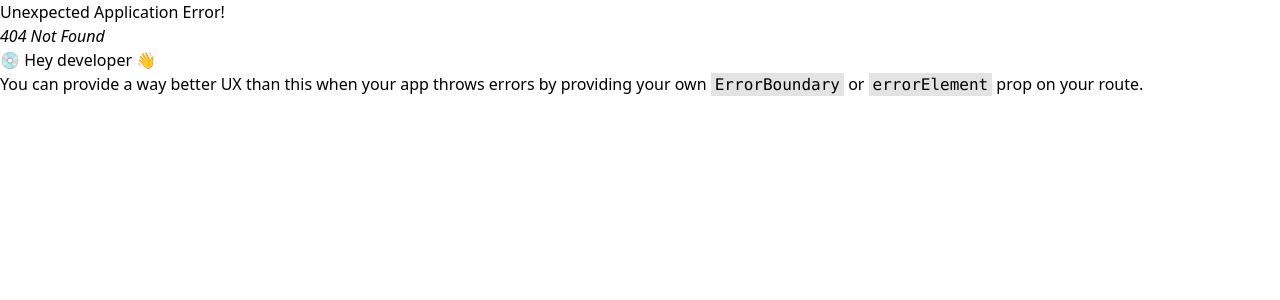
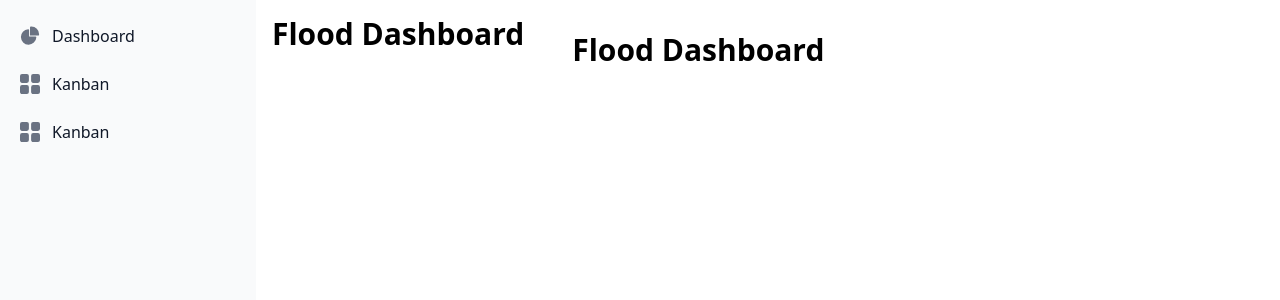
Before and after one commit to brandistone/EcoMind, a React (Vite) app: page /dashboard in a window 1280 px wide. Before the commit this address had no page. Shown: the top 300 px of the page. Built offline with nearby package versions, Linux system fonts and the light colour scheme.

Commit message:
new features

```diff
--- a/src/App.tsx
+++ b/src/App.tsx
@@ -4,6 +4,7 @@ import { BrowserRouter as Router, Route, Routes  } from "react-router-dom"
 import HomePage from "./frontend/pages/Home";
 import HeroSection from "./frontend/components/Herosection";
 import { Sidebar } from "lucide-react";
+import DashboardPage from "./frontend/pages/dashboard";
 
 const App = () => {
   return (
@@ -11,8 +12,10 @@ const App = () => {
       <Routes>
 
         <Route path="/" element={<HomePage />} />
-        <Route path="herosection" element={<HeroSection />} />
-        <Route path="sidebar" element={<Sidebar />} />
+        <Route path="/herosection" element={<HeroSection />} />
+        <Route path="/sidebar" element={<Sidebar />} />
+        <Route path="/dashboard" element={<DashboardPage />} />
+
 
 
       </Routes>
--- a/src/frontend/components/Sidebar.tsx
+++ b/src/frontend/components/Sidebar.tsx
@@ -79,8 +79,33 @@ const Sidebar: React.FC = () => {
                 </svg>
                 <span className="ms-3">Kanban</span>
               </Link>
+
+
+
+
             </li>
-            {/* Add other menu items here */}
+
+            <li>
+              <Link
+                to="/kanban"
+                className="flex items-center p-2 text-gray-900 rounded-lg dark:text-white hover:bg-gray-100 dark:hover:bg-gray-700 group"
+              >
+                <svg
+                  className="w-5 h-5 text-gray-500 transition duration-75 dark:text-gray-400 group-hover:text-gray-900 dark:group-hover:text-white"
+                  aria-hidden="true"
+                  xmlns="http://www.w3.org/2000/svg"
+                  fill="currentColor"
+                  viewBox="0 0 18 18"
+                >
+                  <path d="M6.143 0H1.857A1.857 1.857 0 0 0 0 1.857v4.286C0 7.169.831 8 1.857 8h4.286A1.857 1.857 0 0 0 8 6.143V1.857A1.857 1.857 0 0 0 6.143 0Zm10 0h-4.286A1.857 1.857 0 0 0 10 1.857v4.286C10 7.169 10.831 8 11.857 8h4.286A1.857 1.857 0 0 0 18 6.143V1.857A1.857 1.857 0 0 0 16.143 0Zm-10 10H1.857A1.857 1.857 0 0 0 0 11.857v4.286C0 17.169.831 18 1.857 18h4.286A1.857 1.857 0 0 0 8 16.143v-4.286A1.857 1.857 0 0 0 6.143 10Zm10 0h-4.286A1.857 1.857 0 0 0 10 11.857v4.286c0 1.026.831 1.857 1.857 1.857h4.286A1.857 1.857 0 0 0 18 16.143v-4.286A1.857 1.857 0 0 0 16.143 10Z" />
+                </svg>
+                <span className="ms-3">Kanban</span>
+              </Link>
+
+              </li>
+
+
+
           </ul>
         </div>
       </aside>
--- a/src/frontend/pages/Home.tsx
+++ b/src/frontend/pages/Home.tsx
@@ -145,7 +145,7 @@ const HomePage: React.FC = () => {
               <div className="flex items-center space-x-8">
                 {[
                   { name: "Home", path: "/" },
-                  { name: "Dashboard", path: "/waiting" },
+                  { name: "Dashboard", path: "/dashboard" },
                   { name: "Reports", path: "/mint" },
                   { name: "Reccomendations", path: "/mint" },
                   { name: "Settings", path: "/mint" },
--- a/src/main.tsx
+++ b/src/main.tsx
@@ -10,6 +10,7 @@ import './index.css'
 import HomePage from "./frontend/pages/Home.tsx";
 import HeroSection from "./frontend/components/Herosection.tsx";
 import { Sidebar } from "lucide-react";
+import DashboardPage from "./frontend/pages/dashboard.tsx";
 
 const router = createBrowserRouter([
   {
@@ -27,6 +28,11 @@ const router = createBrowserRouter([
     element: <Sidebar/>,
   },
 
+  {
+    path: '/dashboard',
+    element: <DashboardPage/>,
+  },
+
 
 ]);
 
```
